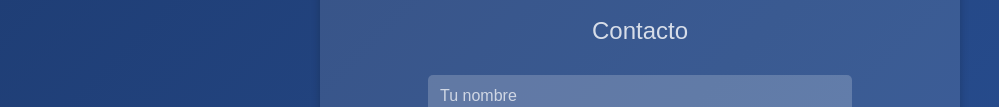
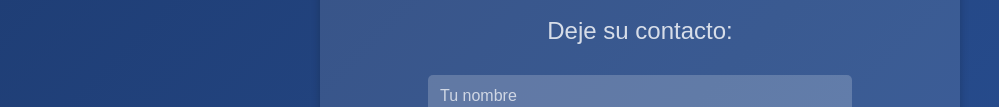
Before and after one commit to victorreyesgit/web_pages, a plain HTML site: page index.html in a window 1280 px wide. Shown: the part 202-309 px from the top of the page, without its empty margins (0-999 px from the left). Drawn offline with Linux system fonts and the light colour scheme.

Commit message:
Added some details

```diff
--- a/index.html
+++ b/index.html
@@ -87,7 +87,7 @@
         <h1>Bienvenido!</h1>
         <h2>Página web de Victor Reyes</h2>
 
-        <h2>Contacto</h2>
+        <h2>Deje su contacto:</h2>
         <form id="contactForm">
             <input type="text" name="name" id="name" placeholder="Tu nombre" required><br>
             <input type="email" name="email" id="email" placeholder="Tu correo" required><br>
```
